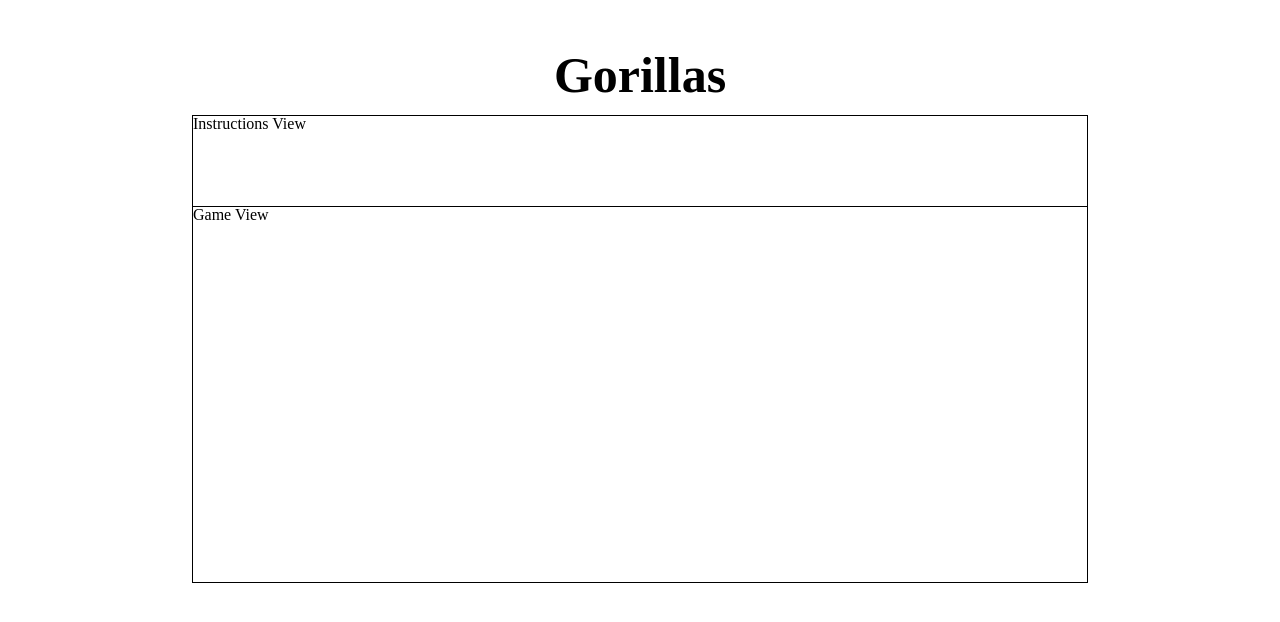
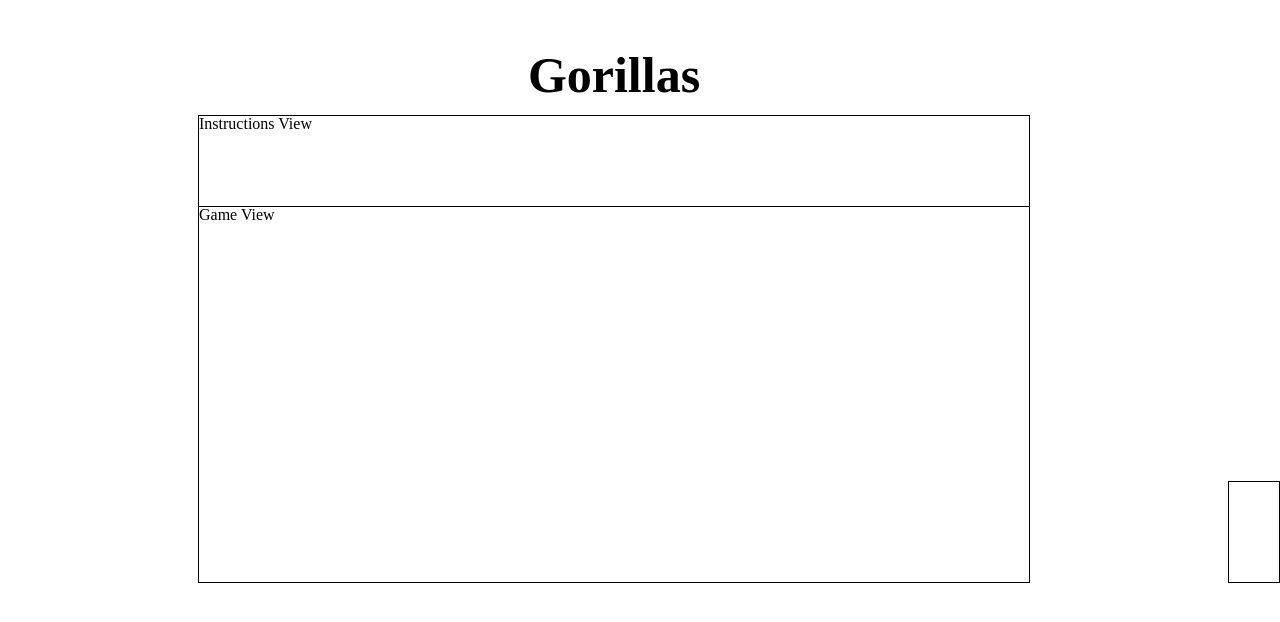
Before and after one commit to ArnobDam/Gorillas, a website built with webpack: page index.html in a window 1280 px wide. Built offline with nearby package versions, Linux system fonts and the light colour scheme.

Commit message:
edited layout html and css

```diff
--- a/index.html
+++ b/index.html
@@ -12,6 +12,8 @@
 
 <body>
     <!-- <div id="main"></div> -->
+
+    <div id="content_and_links">
         <div id="content">
             <h1>Gorillas</h1>
             <div id="instructions">
@@ -21,6 +23,9 @@
                 <p>Game View</p>
             </div>
         </div>
+        <div id="links"></div>
+    </div>
+
 </body>
 
 </html>
--- a/src/styles/layout.scss
+++ b/src/styles/layout.scss
@@ -1,5 +1,10 @@
+#content_and_links {
+    display: flex;
+    align-items: flex-end;
+}
+
 #content {
-    max-width: 70%;
+    width: 65%;
     margin: auto;
 }
 
@@ -17,8 +22,18 @@ h1 {
     border: 1px solid black;
 }
 
+
 #game-window {
     height: 375px;
+    // width: 100%;
     border: 1px solid black;
     border-top: 0px;
 }
+
+#links {
+    // margin-left: 10px;
+    // padding-left: 10px;
+    height: 100px;
+    width: 50px;
+    border: 1px solid black;
+}
```
Also changed, not shown: dist/main.css. Lines whose indentation alone changed are shown as unchanged.
